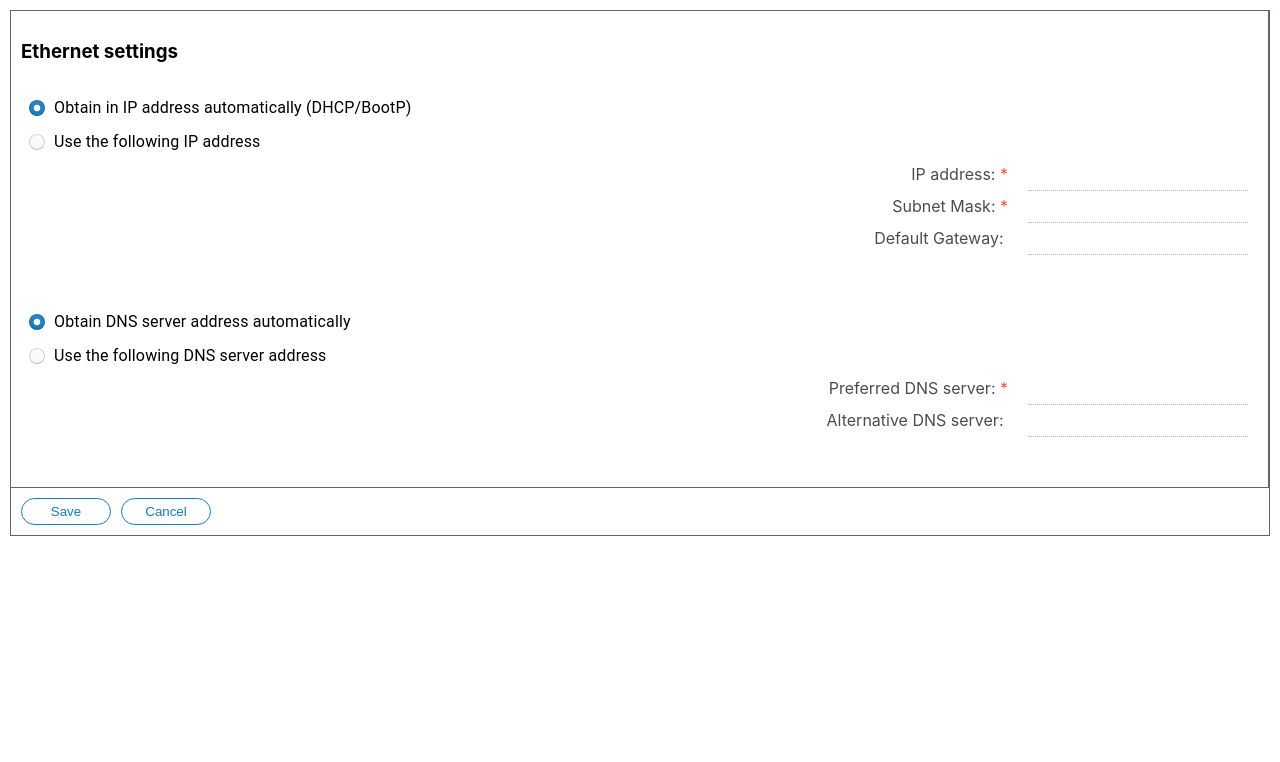
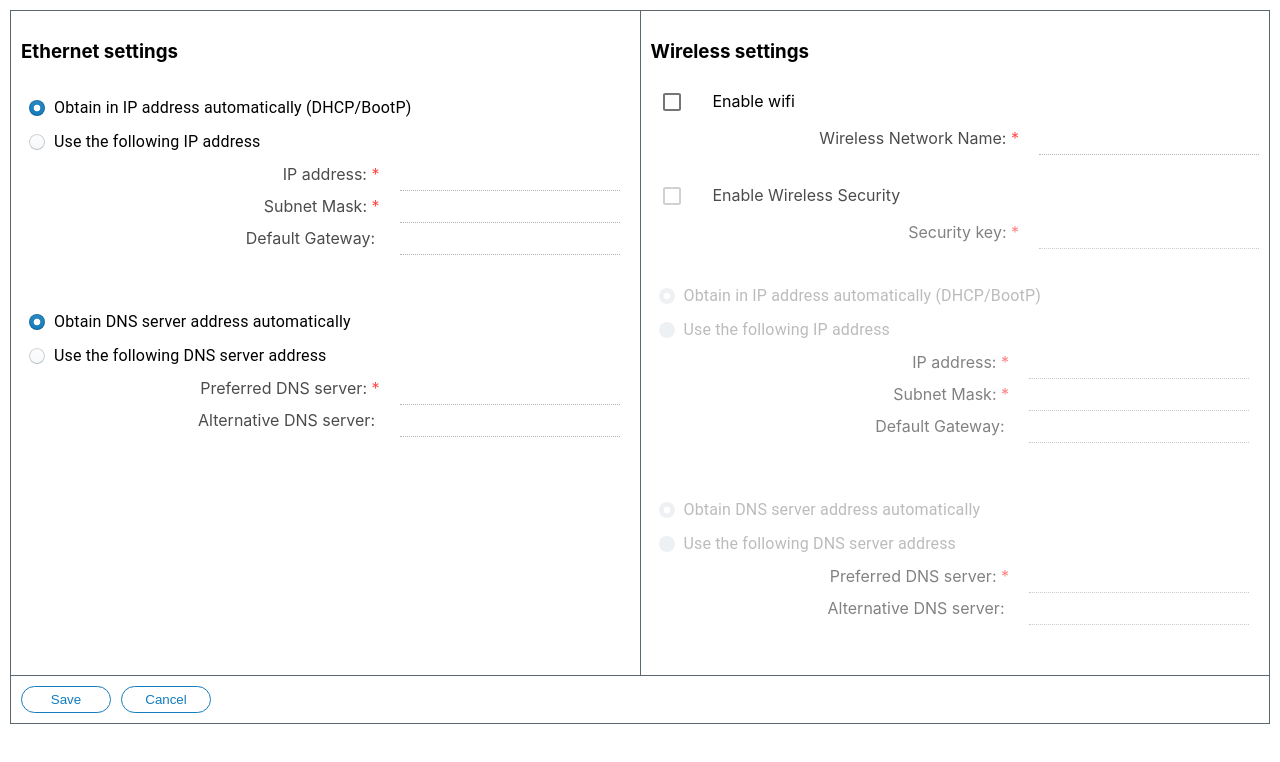
Before and after one commit to GlebVetrov/mertex, a React app in the folder mertex/: page / in a window 1280 px wide. Built offline with nearby package versions, Linux system fonts and the light colour scheme.

Commit message:
feat: complete project

```diff
--- a/mertex/src/components/app/App.js
+++ b/mertex/src/components/app/App.js
@@ -2,6 +2,7 @@ import React, {PureComponent} from 'react';
 import './App.scss';
 import Ethernet from '../ethernet/ethernet';
 import Wireless from '../wireless/wireless';
+import data from './data';
 
 export default class App extends PureComponent{
 
@@ -12,60 +13,7 @@ export default class App extends PureComponent{
     this.saveData = this.saveData.bind(this);
   }
 
-  state = {
-    ethernet: {
-      ip: {
-        automatically: true,
-        manual: {
-          is: false,
-          ipAddress: '',
-          mask: '',
-          gateway: '',
-          errors: false
-        }
-      },
-      dns: {
-        automatically: true,
-        manual: {
-          is: false,
-          prefDns: '',
-          alterDns: '',
-          errors: false
-        }
-      }
-    },
-    wireless: {
-      wifi: {
-        is: false,
-        name: '',
-        errors: false
-      },
-      security: {
-        is: false,
-        key: '',
-        errors: false
-      },
-      ip: {
-        automatically: true,
-        manual: {
-          is: false,
-          ipAddress: '',
-          mask: '',
-          gateway: '',
-          errors: false
-        }
-      },
-      dns: {
-        automatically: true,
-        manual: {
-          is: false,
-          prefDns: '',
-          alterDns: '',
-          errors: false
-        }
-      }
-    }
-  };
+  state = {...data};
 
   changeState(name, data) {
     this.setState({[name]: {...data}});
@@ -81,6 +29,8 @@ export default class App extends PureComponent{
           <div className={`settings__ethernet-wireless`}>
             <Ethernet cbChangeState={this.changeState} data={this.state.ethernet}>
             </Ethernet>
+            <Wireless cbChangeState={this.changeState} data={this.state.wireless}>
+            </Wireless>
           </div>
           <div className={`settings__controls`}>
             <button onClick={this.saveData} className={`settings__controls-btn`}>Save</button>
--- a/mertex/src/components/app/App.scss
+++ b/mertex/src/components/app/App.scss
@@ -1,6 +1,10 @@
 .settings {
   margin: 10px;
   border: 1px solid #5c6870;
+
+  &__ethernet-wireless {
+    display: flex;
+  }
 
   &__controls {
     border-top: 1px solid #5c6870;
--- /dev/null
+++ b/mertex/src/components/app/data.json
@@ -0,0 +1,36 @@
+{"ethernet":{
+  "ip":{
+    "automatically":true,
+    "manual":{
+      "is":false,
+      "ipAddress":"",
+      "mask":"",
+      "gateway":"",
+      "errors":false
+    }
+  },
+  "dns":{
+    "automatically":true,
+    "manual":{
+      "is":false,
+      "prefDns":"",
+      "alterDns":"",
+      "errors":false,
+      "gateway":"",
+      "mask":"",
+      "ipAddress":""
+    }
+  }
+},
+  "wireless":{
+    "wifi":{
+      "is":false,
+      "name":"",
+      "errors":false
+    },
+    "security":{
+      "is":false,
+      "key":"",
+      "errors":false
+    },
+    "ip":{"automatically":true,"manual":{"is":false,"ipAddress":"","mask":"","gateway":"","errors":false}},"dns":{"automatically":true,"manual":{"is":false,"prefDns":"","alterDns":"","errors":false}}}}
--- a/mertex/src/components/dns/dns.js
+++ b/mertex/src/components/dns/dns.js
@@ -13,7 +13,6 @@ export default class Dns extends PureComponent{
         this.handleRadioGroup = this.handleRadioGroup.bind(this);
         this.isValid = this.isValid.bind(this);
         this.setError = this.setError.bind(this);
-        this.clearError = this.clearError.bind(this);
         this.returnState = this.returnState.bind(this);
         this.clearFields = this.clearFields.bind(this);
     }
@@ -29,11 +28,18 @@ export default class Dns extends PureComponent{
     };
 
     handleChange(name, event) {
-        const {data} = this.state;
+        const {data, errors} = this.state;
         if (name in data.manual) {
             const {value} = event.target;
             data.manual[name] = value;
             this.setState({data: {...data}}, this.returnState);
+        }
+        if (name in errors) {
+            if (errors[name].empty === true || errors[name].valid === true) {
+                errors[name].empty = false;
+                errors[name].valid = false;
+                this.setState({errors: {...errors}}, this.returnState);
+            }
         }
     }
 
@@ -42,14 +48,10 @@ export default class Dns extends PureComponent{
         return validRegExp.test(value.trim());
     }
 
-    clearError(name, errors) {
+    setError(name, value) {
+        const errors = {...this.state.errors};
         errors[name].empty = false;
         errors[name].valid = false;
-    }
-
-    setError(name, value) {
-        const errors = {...this.state.errors};
-        this.clearError(name, errors);
         if (value === '') {
             errors[name].empty = true;
         }
@@ -107,22 +109,24 @@ export default class Dns extends PureComponent{
     }
 
     render() {
+        const {data, errors} = this.state;
+        const {disabled} = this.props;
         return (
             <div className={`dns`}>
-                <RadioGroup onChange={this.handleRadioGroup} defaultValue="automatically" aria-label="dns" name="dns-radios">
-                    <FormControlLabel value="automatically" control={<StyledRadio />} label="Obtain DNS server address automatically" />
-                    <FormControlLabel value="manual" control={<StyledRadio />} label="Use the following DNS server address" />
+                <RadioGroup onChange={this.handleRadioGroup} value={data.automatically === true ? 'automatically' : 'manual'} aria-label="dns" name="dns-radios">
+                    <FormControlLabel value="automatically" control={<StyledRadio />} label="Obtain DNS server address automatically" disabled={disabled}/>
+                    <FormControlLabel value="manual" control={<StyledRadio />} label="Use the following DNS server address" disabled={disabled}/>
                 </RadioGroup>
-                <div className={`dns__manual ${this.state.data.automatically === true && 'transparent'}`}>
+                <div className={`dns__manual ${data.automatically === true && 'transparent'}`}>
                     <label>
-                        { this.state.errors.prefDns.empty && <span className={`error`}>Field is empty</span>}
-                        { this.state.errors.prefDns.valid && <span className={`error`}>Wrong value</span>}
+                        { errors.prefDns.empty && <span className={`error`}>Field is empty</span>}
+                        { errors.prefDns.valid && <span className={`error`}>Wrong value</span>}
                         <span  className={`dns__manual-desc required`}>Preferred DNS server: </span>
                         <Input
                             onChange={this.handleChange.bind(this, 'prefDns')}
                             onBlur={this.handleValidation.bind(this, 'prefDns')}
-                            disabled={this.state.data.automatically}
-                            value={this.state.data.manual.prefDns}>
+                            disabled={data.automatically}
+                            value={data.manual.prefDns}>
                         </Input>
 
                     </label>
@@ -130,8 +134,8 @@ export default class Dns extends PureComponent{
                         <span className={`dns__manual-desc`}>Alternative DNS server: </span>
                         <Input
                             onChange={this.handleChange.bind(this, 'alterDns')}
-                            disabled={this.state.data.automatically}
-                            value={this.state.data.manual.alterDns}>
+                            disabled={data.automatically}
+                            value={data.manual.alterDns}>
                         </Input>
                     </label>
                 </div>
--- a/mertex/src/components/ethernet/ethernet.scss
+++ b/mertex/src/components/ethernet/ethernet.scss
@@ -1,4 +1,5 @@
 .ethernet {
+  flex: 1 1;
   padding: 10px;
   border-right: 1px solid #5c6870;
 }
--- a/mertex/src/components/ip-address/ip-address.js
+++ b/mertex/src/components/ip-address/ip-address.js
@@ -16,7 +16,6 @@ export default class IpAddress extends PureComponent{
         this.handleRadioGroup = this.handleRadioGroup.bind(this);
         this.isValid = this.isValid.bind(this);
         this.setError = this.setError.bind(this);
-        this.clearError = this.clearError.bind(this);
         this.returnState = this.returnState.bind(this);
         this.clearFields = this.clearFields.bind(this);
     }
@@ -36,11 +35,18 @@ export default class IpAddress extends PureComponent{
     };
 
     handleChange(name, event) {
-        const {data} = this.state;
+        const {data, errors} = this.state;
         if (name in data.manual) {
             const {value} = event.target;
             data.manual[name] = value;
             this.setState({data: {...data}}, this.returnState);
+        }
+        if (name in errors) {
+            if (errors[name].empty === true || errors[name].valid === true) {
+                errors[name].empty = false;
+                errors[name].valid = false;
+                this.setState({errors: {...errors}}, this.returnState);
+            }
         }
     }
 
@@ -49,14 +55,10 @@ export default class IpAddress extends PureComponent{
         return validRegExp.test(value.trim());
     }
 
-    clearError(name, errors) {
+    setError(name, value) {
+        const errors = {...this.state.errors};
         errors[name].empty = false;
         errors[name].valid = false;
-    }
-
-    setError(name, value) {
-        const errors = {...this.state.errors};
-        this.clearError(name, errors);
         if (value === '') {
             errors[name].empty = true;
         }
@@ -114,36 +116,38 @@ export default class IpAddress extends PureComponent{
     }
 
     render() {
+        const {data, errors} = this.state;
+        const {disabled} = this.props;
         return (
             <div className={`ip-address`}>
-                <RadioGroup onChange={this.handleRadioGroup} defaultValue="automatically" aria-label="ip" name="ip-radios">
-                    <FormControlLabel value="automatically" control={<StyledRadio />} label="Obtain in IP address automatically (DHCP/BootP)" />
-                    <FormControlLabel value="manual" control={<StyledRadio />} label="Use the following IP address" />
+                <RadioGroup onChange={this.handleRadioGroup} value={data.automatically === true ? 'automatically' : 'manual'} aria-label="ip" name="ip-radios">
+                    <FormControlLabel value="automatically" control={<StyledRadio />} label="Obtain in IP address automatically (DHCP/BootP)"  disabled={disabled}/>
+                    <FormControlLabel value="manual" control={<StyledRadio />} label="Use the following IP address"  disabled={disabled}/>
                 </RadioGroup>
-                <div className={`ip-address__manual ${this.state.data.automatically === true && 'transparent'}`}>
+                <div className={`ip-address__manual ${data.automatically === true && 'transparent'}`}>
                     <label>
-                        { this.state.errors.ipAddress.empty && <span className={`error`}>Field is empty</span>}
-                        { this.state.errors.ipAddress.valid && <span className={`error`}>Wrong value</span>}
+                        { errors.ipAddress.empty && <span className={`error`}>Field is empty</span>}
+                        { errors.ipAddress.valid && <span className={`error`}>Wrong value</span>}
                         <span  className={`ip-address__manual-desc required`}>IP address: </span>
                         <Input
                             ref={this.ipRef}
                             onChange={this.handleChange.bind(this, 'ipAddress')}
                             onBlur={this.handleValidation.bind(this, 'ipAddress')}
-                            disabled={this.state.data.automatically}
-                            value={this.state.data.manual.ipAddress}>
+                            disabled={data.automatically}
+                            value={data.manual.ipAddress}>
                         </Input>
 
                     </label>
                     <label>
-                        { this.state.errors.mask.empty && <span className={`error`}>Field is empty</span>}
-                        { this.state.errors.mask.valid && <span className={`error`}>Wrong value</span>}
+                        { errors.mask.empty && <span className={`error`}>Field is empty</span>}
+                        { errors.mask.valid && <span className={`error`}>Wrong value</span>}
                         <span className={`ip-address__manual-desc required`}>Subnet Mask: </span>
                         <Input
                             ref={this.maskRef}
                             onChange={this.handleChange.bind(this, 'mask')}
                             onBlur={this.handleValidation.bind(this, 'mask')}
-                            disabled={this.state.data.automatically}
-                            value={this.state.data.manual.mask}>
+                            disabled={data.automatically}
+                            value={data.manual.mask}>
                         </Input>
                     </label>
                     <label>
@@ -151,8 +155,8 @@ export default class IpAddress extends PureComponent{
                         <Input
                             ref={this.gatewayRef}
                             onChange={this.handleChange.bind(this, 'gateway')}
-                            disabled={this.state.data.automatically}
-                            value={this.state.data.manual.gateway}>
+                            disabled={data.automatically}
+                            value={data.manual.gateway}>
                         </Input>
                     </label>
                 </div>
--- a/mertex/src/components/wireless/wireless.js
+++ b/mertex/src/components/wireless/wireless.js
@@ -1,13 +1,125 @@
 import React, {PureComponent} from "react";
 import  './wireless.scss';
-import {Checkbox} from "@material-ui/core";
+import {Checkbox, Input} from "@material-ui/core";
+import IpAddress from "../ip-address/ip-address";
+import Dns from "../dns/dns";
 
 export default class Wireless  extends PureComponent{
+
+    constructor(props) {
+        super(props);
+
+        this.handleCheckboxChange = this.handleCheckboxChange.bind(this);
+        this.changeState = this.changeState.bind(this);
+        this.returnState = this.returnState.bind(this);
+        this.handleValidation = this.handleValidation.bind(this);
+        this.handleInputChange = this.handleInputChange.bind(this);
+    }
+
+    state = {
+        ...this.props.data,
+        errors: {
+            name: {
+                empty: false
+            },
+            key: {
+                empty: false
+            }
+        }
+    };
+
+    handleCheckboxChange(name, event) {
+        const {checked} = event.target;
+        const {state} = this;
+        state[name].is = checked;
+        this.setState({[name]: {...state[name]}}, this.returnState);
+    }
+
+    handleInputChange(name, event) {
+        const {value} = event.target;
+        const {wifi, security, errors} = this.state;
+        if (name === 'name') {
+            wifi.name = value;
+            this.setState({wifi: {...wifi}}, this.returnState);
+        }
+        if (name === 'key') {
+            security.name = value;
+            this.setState({security: {...security}}, this.returnState);
+        }
+
+        if (name in errors) {
+            if (errors[name].empty === true || errors[name].valid === true) {
+                errors[name].empty = false;
+                errors[name].valid = false;
+                this.setState({errors: {...errors}}, this.returnState);
+            }
+        }
+
+    }
+
+    handleValidation(name, event) {
+        const {errors} = this.state;
+        const {value} = event.target;
+        if (name in errors) {
+            if (value === '' && errors[name].empty === false) {
+                errors[name].empty = true;
+            }
+        }
+        this.setState({error: {...errors}});
+    }
+
+    changeState(name, data) {
+        this.setState({[name]: {...data}}, this.returnState);
+    }
+
+    returnState() {
+        const {cbChangeState} = this.props;
+        cbChangeState('wireless', {...this.state});
+    }
+
     render() {
+        const {wifi, security, ip, dns} = this.state;
         return (
-            <div className={`settings-wireless`}>
-                <h3>Wireless settings</h3>
-                <Checkbox color="primary"></Checkbox>
+            <div className={`wireless`}>
+                <h3 className={`wireless__title`}>Wireless settings</h3>
+                <label>
+                    <Checkbox onChange={this.handleCheckboxChange.bind(this, 'wifi')} color="primary" checked={wifi.is}></Checkbox>
+                    <span className={`wireless__desc`}>Enable wifi</span>
+                </label>
+                <div className={`wireless__container ${!wifi.is && 'transparent'}`}>
+                    <label className={`wireless__wrap`}>
+                        { this.state.errors.name.empty && <span className={`error`}>Field is empty</span>}
+                        <span className={`wireless__desc required`}>Wireless Network Name: </span>
+                        <Input
+                            onChange={this.handleInputChange.bind(this, 'name')}
+                            onBlur={this.handleValidation.bind(this, 'name')}
+                            disabled={!wifi.is}
+                        ></Input>
+                    </label>
+                    <label>
+                        <Checkbox onChange={this.handleCheckboxChange.bind(this, 'security')} color="primary" checked={security.is} disabled={!wifi.is}></Checkbox>
+                        <span className={`wireless__desc`}>Enable Wireless Security</span>
+                    </label>
+                    <label className={`wireless__wrap ${!security.is && 'transparent'}`}>
+                        { this.state.errors.key.empty && <span className={`error`}>Field is empty</span>}
+                        <span className={`wireless__desc required`}>Security key: </span>
+                        <Input
+                            onChange={this.handleInputChange.bind(this, 'key')}
+                            onBlur={this.handleValidation.bind(this, 'key')}
+                            disabled={!security.is}
+                        ></Input>
+                    </label>
+                    <IpAddress
+                        disabled={!wifi.is}
+                        cbChangeState={this.changeState}
+                        data={ip}>
+                    </IpAddress>
+                    <Dns
+                        disabled={!wifi.is}
+                        cbChangeState={this.changeState}
+                        data={dns}>
+                        ></Dns>
+                </div>
             </div>
         );
     }
--- a/mertex/src/components/wireless/wireless.scss
+++ b/mertex/src/components/wireless/wireless.scss
@@ -0,0 +1,18 @@
+.wireless {
+  flex: 1 1;
+  padding: 10px;
+
+  &__container {
+    display: flex;
+    flex-direction: column;
+  }
+
+  &__wrap {
+    text-align: end;
+    padding-bottom: 20px;
+  }
+
+  &__desc {
+    padding: 20px;
+  }
+}
```
